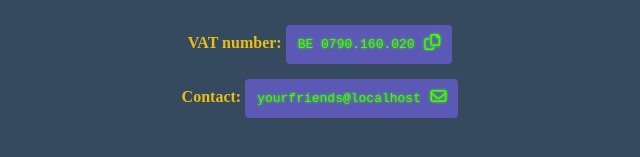
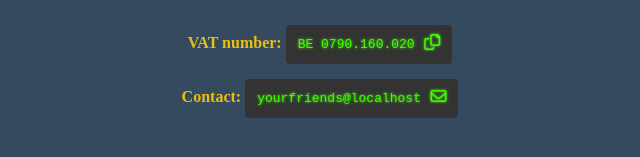
Before and after one commit to hapytex/hapytex-website, a plain HTML site: page static/index.html in a window 1280 px wide. Shown: the part 519-676 px from the top of the page, without its empty margins (320-960 px from the left). Drawn offline with nearby package versions, Linux system fonts and the light colour scheme.

Commit message:
restyling well

```diff
--- a/static/style.css
+++ b/static/style.css
@@ -118,8 +118,8 @@ span.well {
   color: #ccc;
   color: #41ff00;
   text-shadow: 0 0 3px #41ff00;
-  background: #5c58b6;
-  box-shadow: 5px #5c58b6;
+  background: #333;
+  box-shadow: 5px #333;
   /*background-color: #333; */
   padding: 0.75rem;
   border-radius: .25rem;
```
